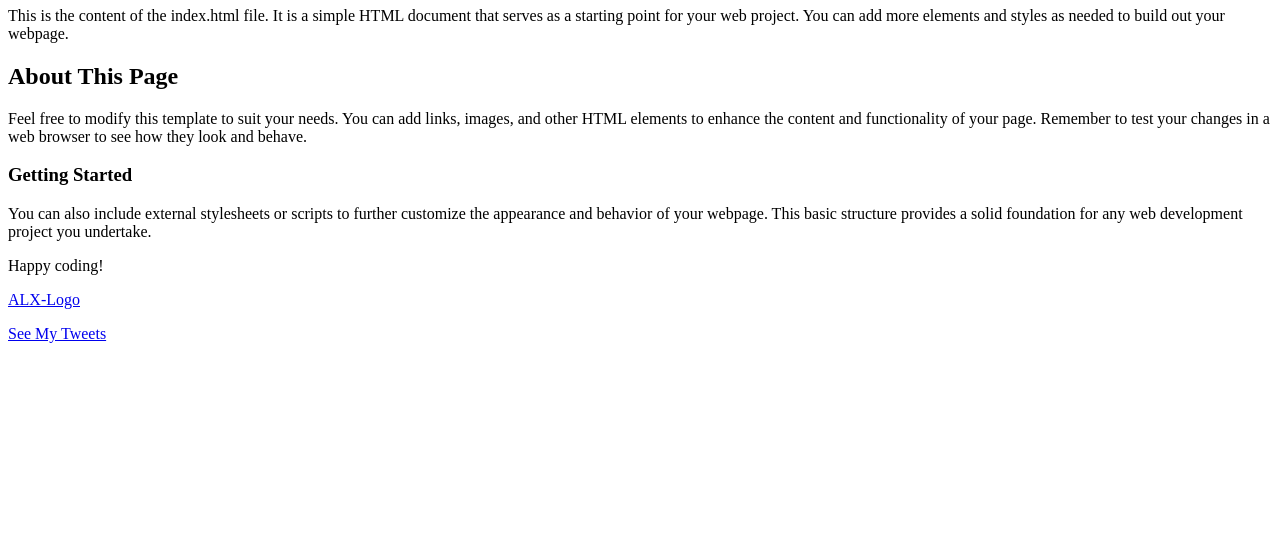
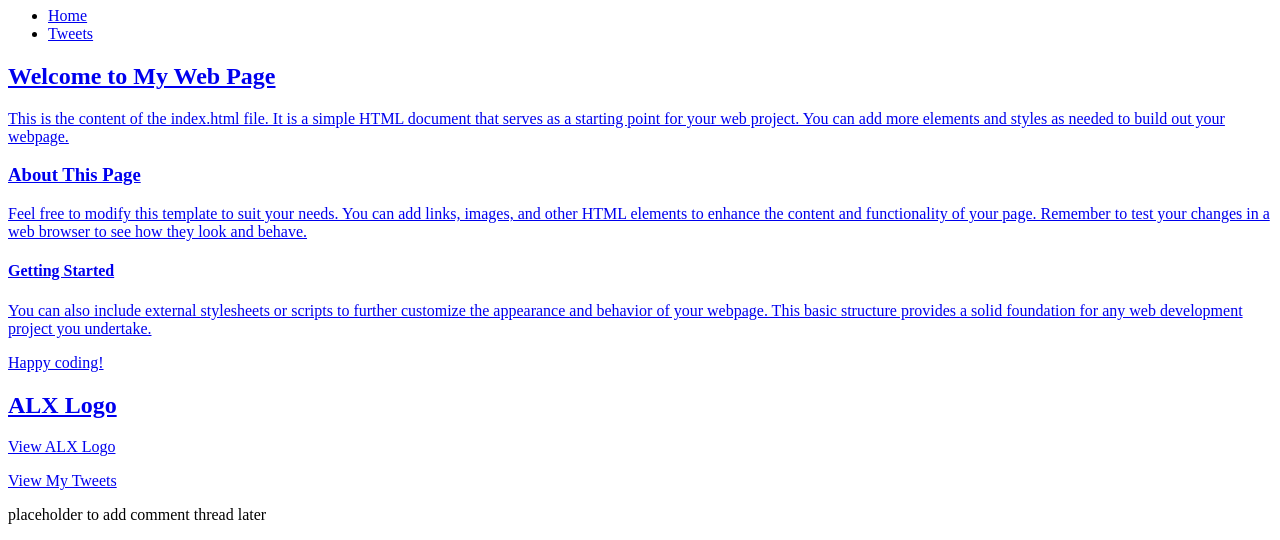
Before and after one commit to Gabriella-K/My_First_Portfolio, a plain HTML site: page html_basic/index.html in a window 1280 px wide. Shown: the part 73-613 px from the top of the page. Drawn offline with Linux system fonts and the light colour scheme.

Commit message:
"# Pages with header, main and footer tags"

```diff
--- a/html_basic/index.html
+++ b/html_basic/index.html
@@ -6,6 +6,33 @@
     <title>Document</title>
 </head>
 <body>
+<header>
+  <h1>My Webpage</h1>
+   <nav>
+     <ul>
+        <li><a href="index.html">Home</li>
+        <li><a href="tweets.html">Tweets</li>
+     <ul>
+    </nav>
+</header>
+</header>
+    <main>
+        <article>
+            <h2>Welcome to My Web Page</h2>
+            <p>This is the content of the index.html file. It is a simple HTML document that serves as a starting point for your web project. You can add more elements and styles as needed to build out your webpage.</p>
+            <h3>About This Page</h3>
+            <p>Feel free to modify this template to suit your needs. You can add links, images, and other HTML elements to enhance the content and functionality of your page. Remember to test your changes in a web browser to see how they look and behave.</p>
+            <h4>Getting Started</h4>
+            <p>You can also include external stylesheets or scripts to further customize the appearance and behavior of your webpage. This basic structure provides a solid foundation for any web development project you undertake.</p>
+            <p>Happy coding!</p>
+        </article>
+        <aside>
+            <h2>ALX Logo</h2>
+            <p><a href="https://i.ibb.co/gTDZZT8/ALX-Logo-07.png" target="_blank">View ALX Logo</a></p>
+            <p><a href="tweet.html">View My Tweets</a></p>
+        </aside>
+        <p>placeholder to add comment thread later</p>
+    </main>
 <h1>Welcome to My Web Page</h1>
  <p>
 This is the content of the index.html file. It is a simple HTML document that serves as a starting point for your web project. You can add more elements and styles as needed to build out your webpage.</p>
@@ -16,5 +43,11 @@ This is the content of the index.html file. It is a simple HTML document that se
 <p>Happy coding!</p>
 <a href="https://i.ibb.co/gTDZZT8/ALX-Logo-07.png">ALX-Logo</a>
 <p><a href="tweets.html">See My Tweets</a></p>
+
+ <footer>
+        <p> Made by UCYEYE Gabriella <a href="https://github.com/Gabriella-K/My_First_Portfolio" target="_blank"></a></p>
+
+    </footer>
+
 </body>
 </html>
```
Also changed, not shown: html_basic/tweets.html (+27 -1 lines).
